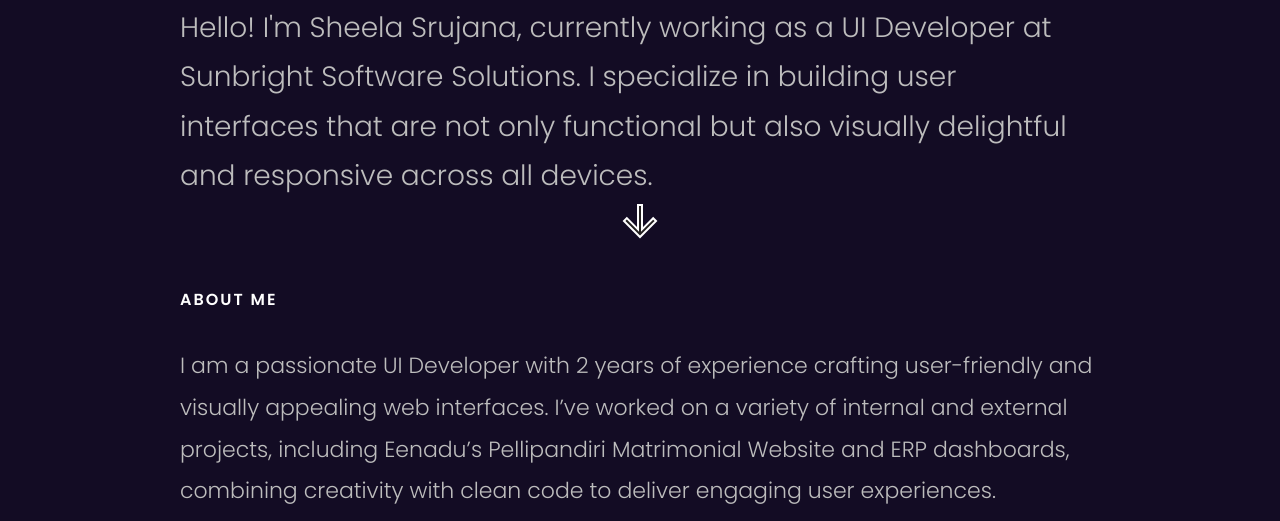
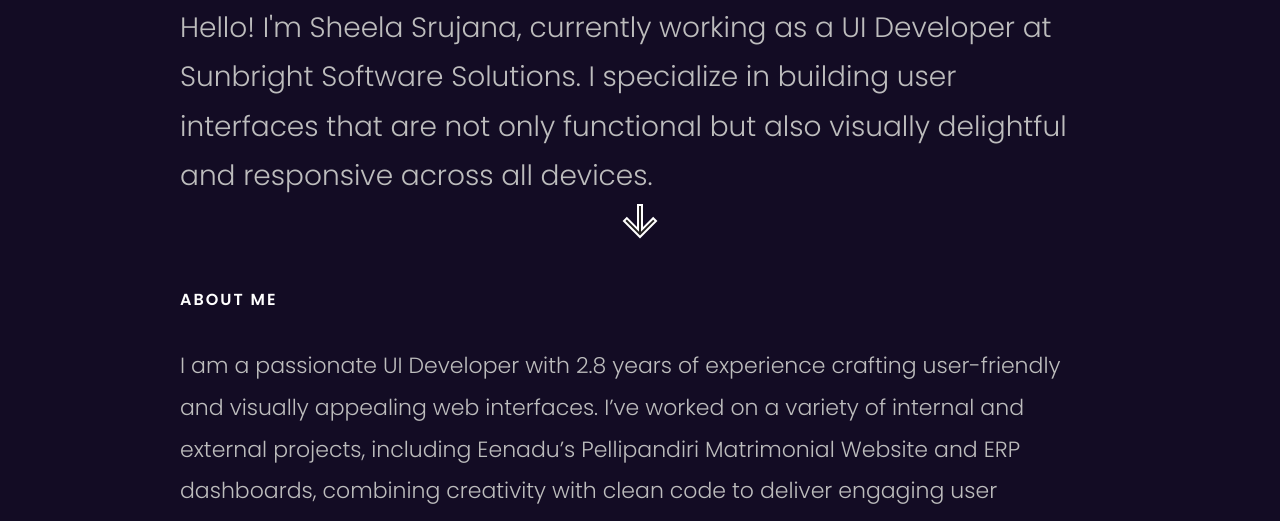
Before and after one commit to sheelasrujana/Srujana-Portfolio, a plain HTML site: page index.html in a window 1280 px wide. Shown: the part 428-949 px from the top of the page. Drawn offline with Linux system fonts and the light colour scheme.

Commit message:
Update index.html

```diff
--- a/index.html
+++ b/index.html
@@ -90,7 +90,7 @@
         <div class="layout-grid">
           <div>
             <p class="text--lg">
-              I am a passionate UI Developer with 2 years of experience crafting user-friendly and visually appealing
+              I am a passionate UI Developer with 2.8 years of experience crafting user-friendly and visually appealing
               web interfaces. I’ve worked on a variety of internal and external projects, including Eenadu’s
               Pellipandiri Matrimonial Website and ERP dashboards, combining creativity with clean code to deliver
               engaging user experiences.
```
